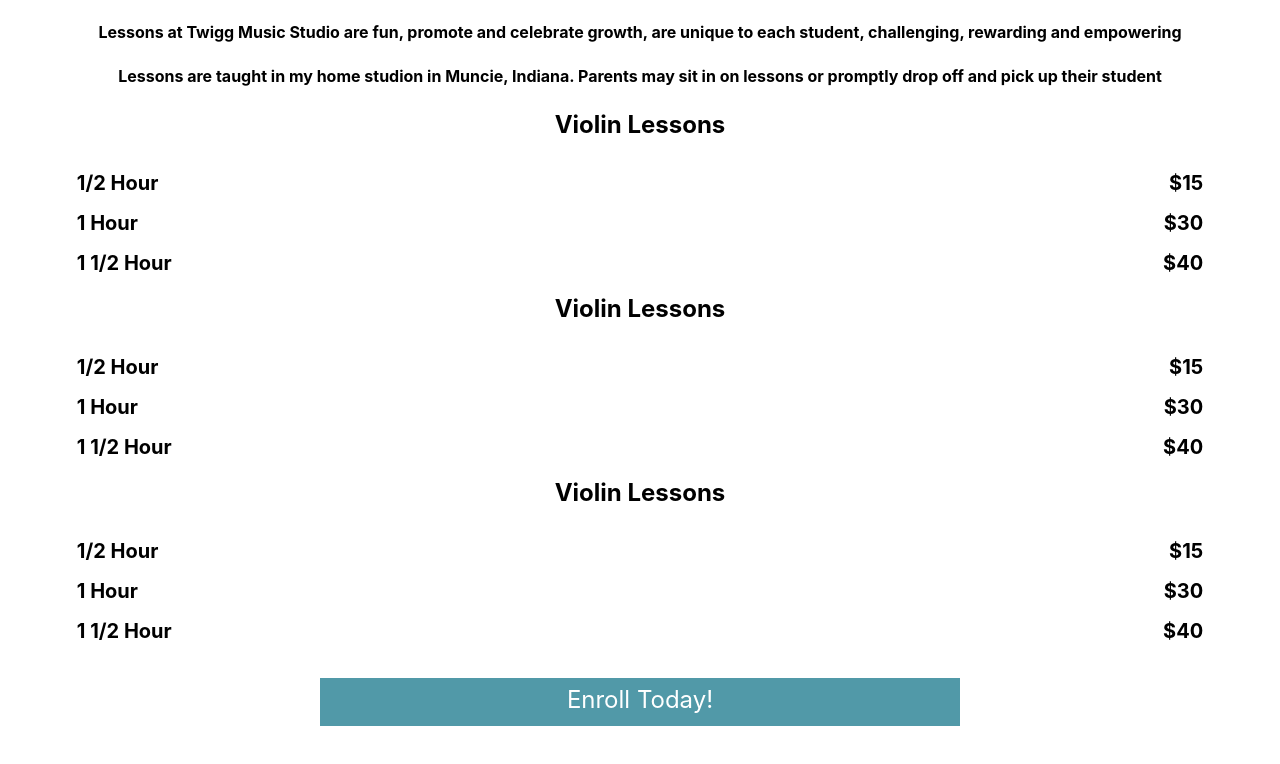
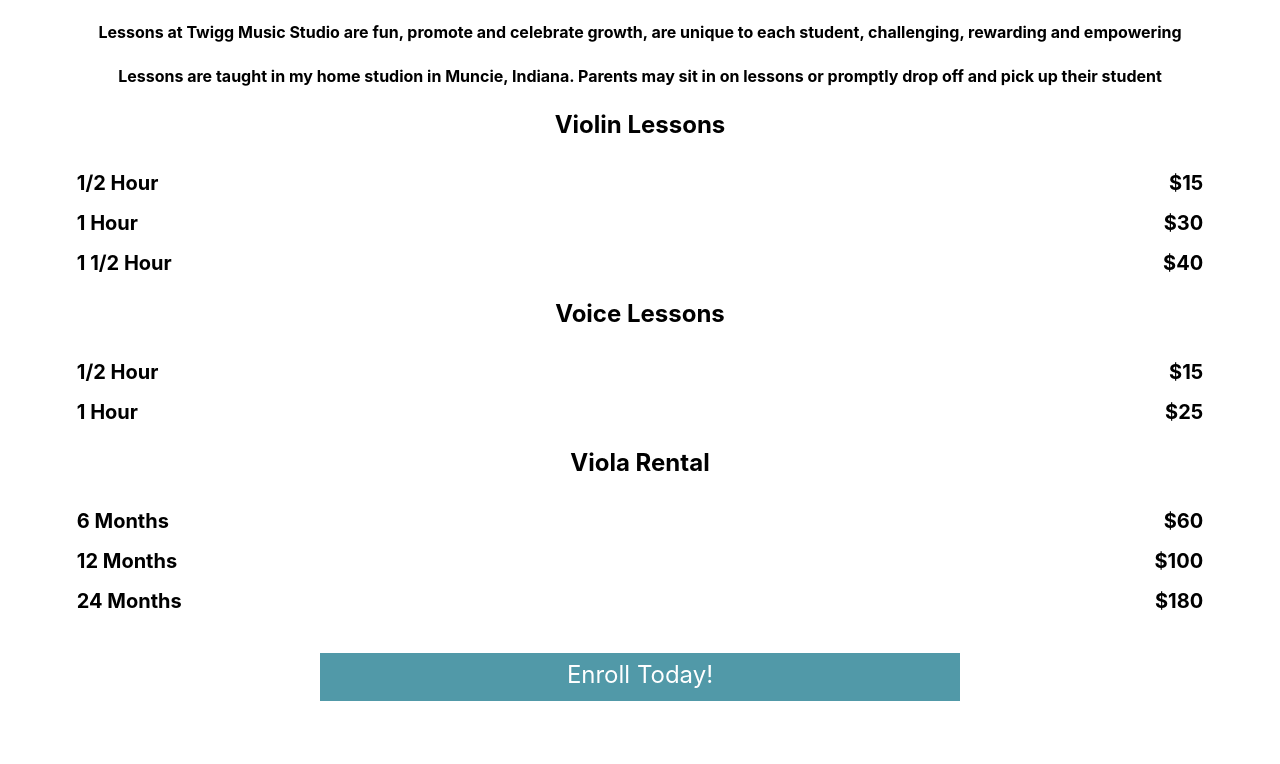
Before and after one commit to Haon1919/tms-frontend, a React (Create React App) app: page /Services in a window 1280 px wide. Shown: the part 1427-2191 px from the top of the page. After the commit the page ends 2168 px from the top, so only its background shows below. Built offline with nearby package versions, Linux system fonts and the light colour scheme.

Commit message:
Change content

```diff
--- a/src/pages/Services.tsx
+++ b/src/pages/Services.tsx
@@ -42,33 +42,29 @@
                 </div>
             </section>
             <section className={styles.violin_lessons}>
-                <h2 className={styles.lesson_type}>Violin Lessons</h2>
+                <h2 className={styles.lesson_type}>Voice Lessons</h2>
                 <div className={styles.service_info}>
                 <span className={styles.services_time_period}><b>1/2 Hour</b></span>
                 <span className={styles.services_price}><b>$15</b></span>
                 </div>
                 <div className={styles.service_info}>
                 <span className={styles.services_time_period}><b>1 Hour</b></span>
-                <span className={styles.services_price}><b>$30</b></span>
-                </div>
-                <div className={styles.service_info}>
-                <span className={styles.services_time_period}><b>1 1/2 Hour</b></span>
-                <span className={styles.services_price}><b>$40</b></span>
+                <span className={styles.services_price}><b>$25</b></span>
                 </div>
             </section>
             <section className={styles.violin_lessons}>
-                <h2 className={styles.lesson_type}>Violin Lessons</h2>
+                <h2 className={styles.lesson_type}>Viola Rental</h2>
                 <div className={styles.service_info}>
-                <span className={styles.services_time_period}><b>1/2 Hour</b></span>
-                <span className={styles.services_price}><b>$15</b></span>
+                <span className={styles.services_time_period}><b>6 Months</b></span>
+                <span className={styles.services_price}><b>$60</b></span>
                 </div>
                 <div className={styles.service_info}>
-                <span className={styles.services_time_period}><b>1 Hour</b></span>
-                <span className={styles.services_price}><b>$30</b></span>
+                <span className={styles.services_time_period}><b>12 Months</b></span>
+                <span className={styles.services_price}><b>$100</b></span>
                 </div>
                 <div className={styles.service_info}>
-                <span className={styles.services_time_period}><b>1 1/2 Hour</b></span>
-                <span className={styles.services_price}><b>$40</b></span>
+                <span className={styles.services_time_period}><b>24 Months</b></span>
+                <span className={styles.services_price}><b>$180</b></span>
                 </div>
             </section>
             <Link to="/Login" className={styles.enroll}>Enroll Today!</Link>
--- a/src/styles/Services.module.scss
+++ b/src/styles/Services.module.scss
@@ -37,7 +37,6 @@
 }
 
 .violin_lessons{
-    height: 20vh;
 }
 
 .lesson_type{
```
